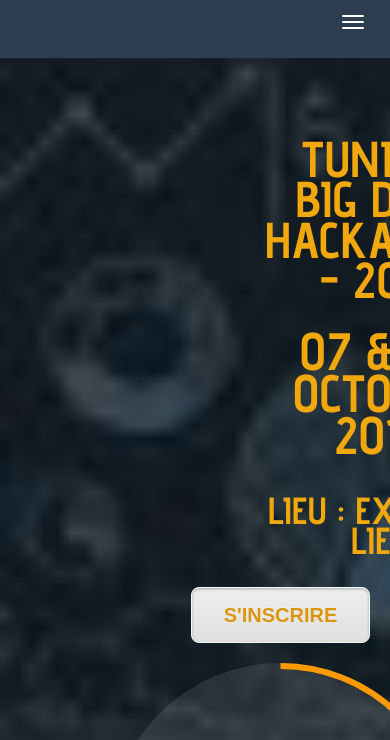
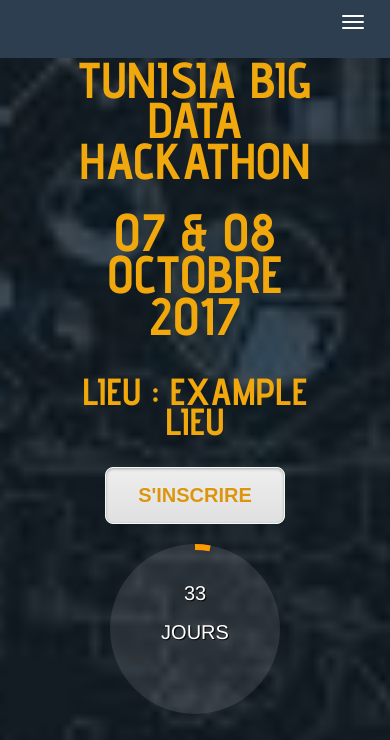
Before and after one commit to SafaTelli/big-data-hackathon-website, a website: page index.html in a window 390 px wide. Shown: the part 51-791 px from the top of the page. Drawn offline with nearby package versions, Linux system fonts and the light colour scheme; files whose address does not match are found by name.

Commit message:
responsive title

```diff
--- a/index.html
+++ b/index.html
@@ -60,18 +60,13 @@
         </div><!-- /.container -->
     </nav>
 
-    <header id="site-header" class="site-header valign-center" >
+    <header id="site-header" class="site-header " >
         <div class="intro" style="padding: 80px !important" >
         <div class="row">
-            <div class="title-section">
-
-            <div class="col-md-9 col-md">
+            <div class="col-md-3"></div>
+            <div class="col-md-6">
                 <div class="row">
-                    </br>
-                </br>
-                </br>
-                </br>
-                    <h3><strong> <span class="word word5"> TUNISIA BIG DATA HACKATHON - 2017</span></strong></h3>
+                    <h3><strong> <span class="word word5" align="center"> TUNISIA BIG DATA HACKATHON</span></strong></h3>
                 </div>
                 <div class="row">
                     </br>
@@ -86,7 +81,6 @@
                     </div>
                 </div>
             </div>
-        </div>
         </div>
             <div class="row">
 
@@ -1063,7 +1057,7 @@ administrative par l’usage des technologies du numérique.</p></h3>
         $('.countdown').final_countdown({
             'start': 1362139200,
             'end': 1365076800,
-            'now': 1363000000,
+            'now': 1362139200,
                 selectors: {
 
                 value_seconds: '.clock-seconds .val',
```
